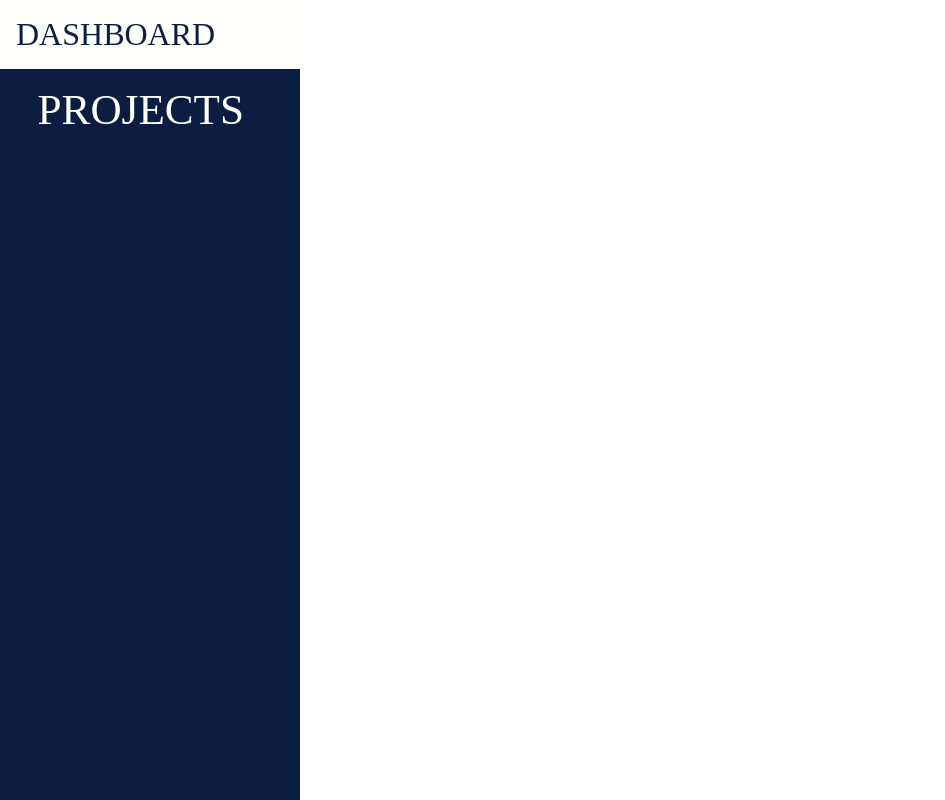
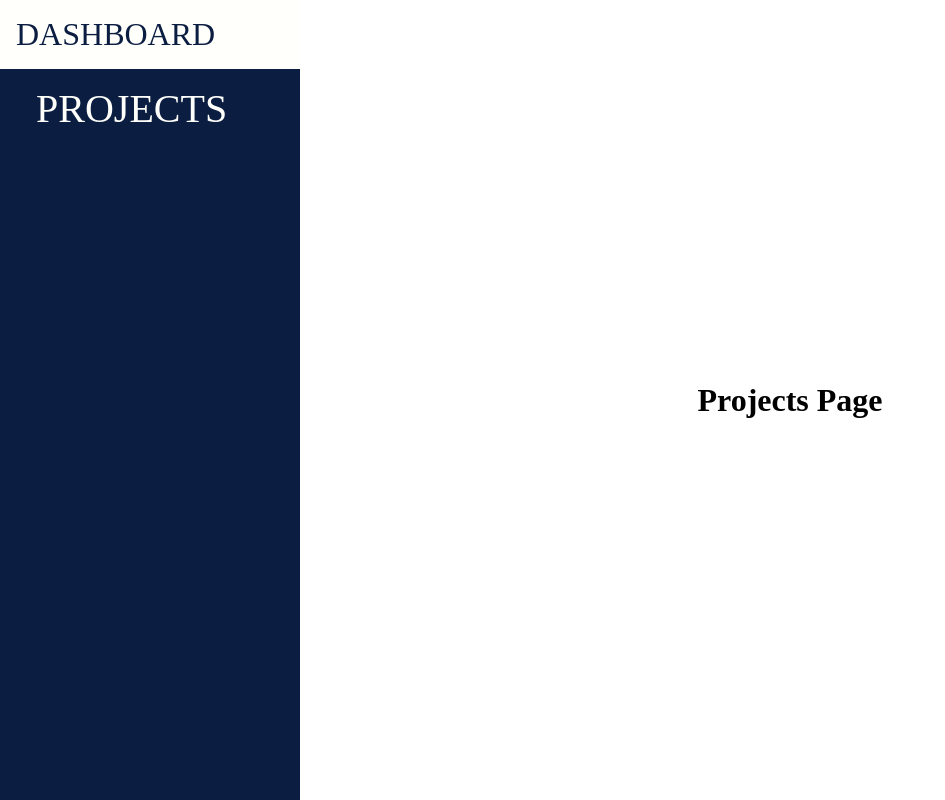
Before and after one commit to nchau3/project-planner, a React (Create React App) app in the folder client/: page /projects in a window 1280 px wide. Shown: the whole page, without its empty margins (0-945 px from the left). Built offline with nearby package versions, Linux system fonts and the light colour scheme.

Commit message:
react router set up, basic page layout

```diff
--- a/client/src/App.tsx
+++ /dev/null
@@ -1,12 +0,0 @@
-import React from 'react';
-import NavBar from './components/NavBar';
-
-function App() {
-  return (
-    <div className="app-container">
-      <NavBar />
-    </div>
-  );
-}
-
-export default App;
--- /dev/null
+++ b/client/src/Root.tsx
@@ -0,0 +1,14 @@
+import { Outlet } from 'react-router-dom';
+import NavBar from './components/NavBar';
+import './styles/root.scss';
+
+export default function Root() {
+  return (
+    <main>
+      <NavBar />
+      <div id="page-container">
+        <Outlet />
+      </div>
+    </main>
+  );
+}
--- a/client/src/components/NavBar.tsx
+++ b/client/src/components/NavBar.tsx
@@ -1,4 +1,3 @@
-import React from "react";
 import { NavLink } from 'react-router-dom';
 import '../styles/component-styles/navbar.scss';
 
--- a/client/src/styles/component-styles/navbar.scss
+++ b/client/src/styles/component-styles/navbar.scss
@@ -36,7 +36,7 @@ nav {
     }
 
     .selected {
-      font-size: 1.35em;
+      font-size: 1.25em;
       position: relative;
       left: .5em;
     }
--- a/client/src/styles/index.scss
+++ b/client/src/styles/index.scss
@@ -1,5 +1,12 @@
 @import "./reset.scss";
 
 html, body {
+  height: 100%;
+  width: 100%;
   box-sizing: border-box;
 }
+
+#root {
+  height: 100%;
+  width: 100%;
+}
--- /dev/null
+++ b/client/src/styles/root.scss
@@ -0,0 +1,17 @@
+@use "./variables.scss";
+@import "./mixins.scss";
+
+main {
+  display: flex;
+  width: 100%;
+  height: 100%;
+}
+
+#page-container {
+  display: flex;
+  justify-content: center;
+  align-items: center;
+  height: 100%;
+  width: 100%;
+  padding-left: 300px;
+}
```
Also changed, not shown: client/src/index.tsx (+7 -2 lines), client/src/styles/app.scss (deleted, +0 -7 lines).
